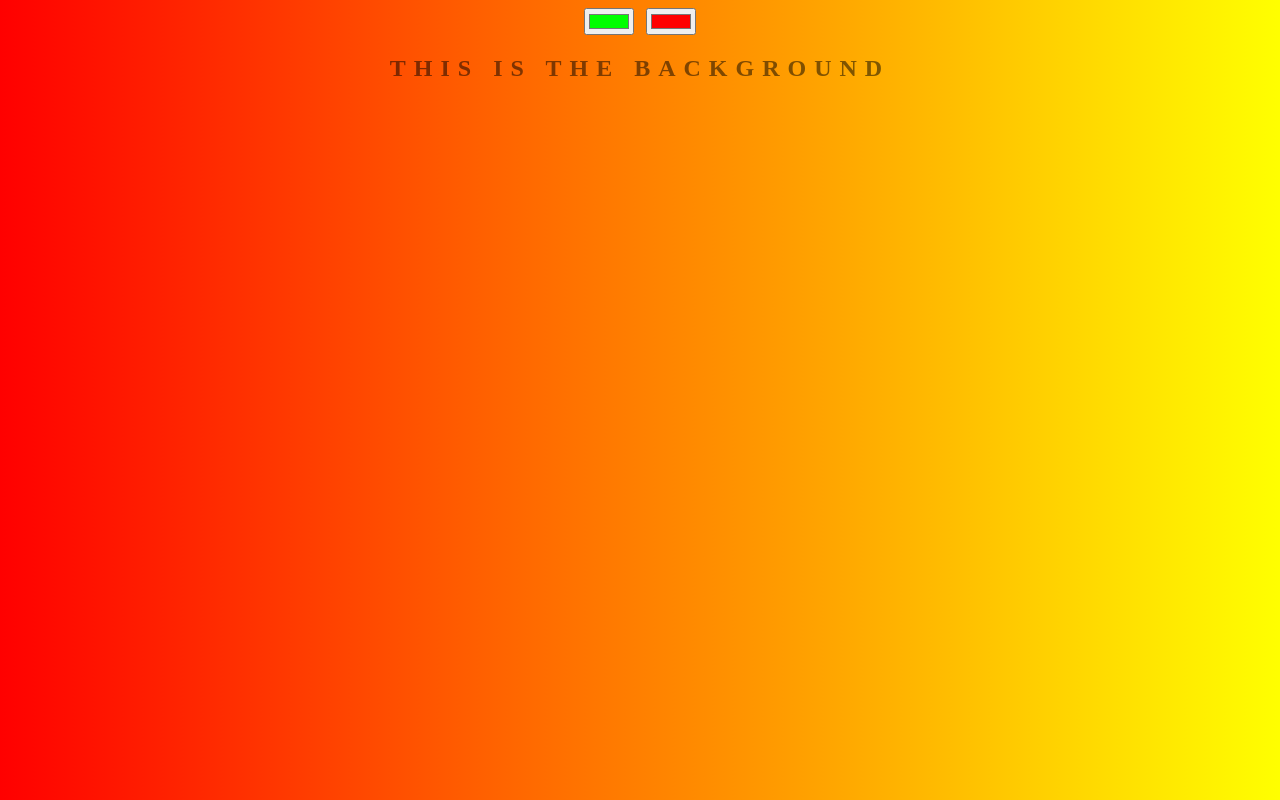
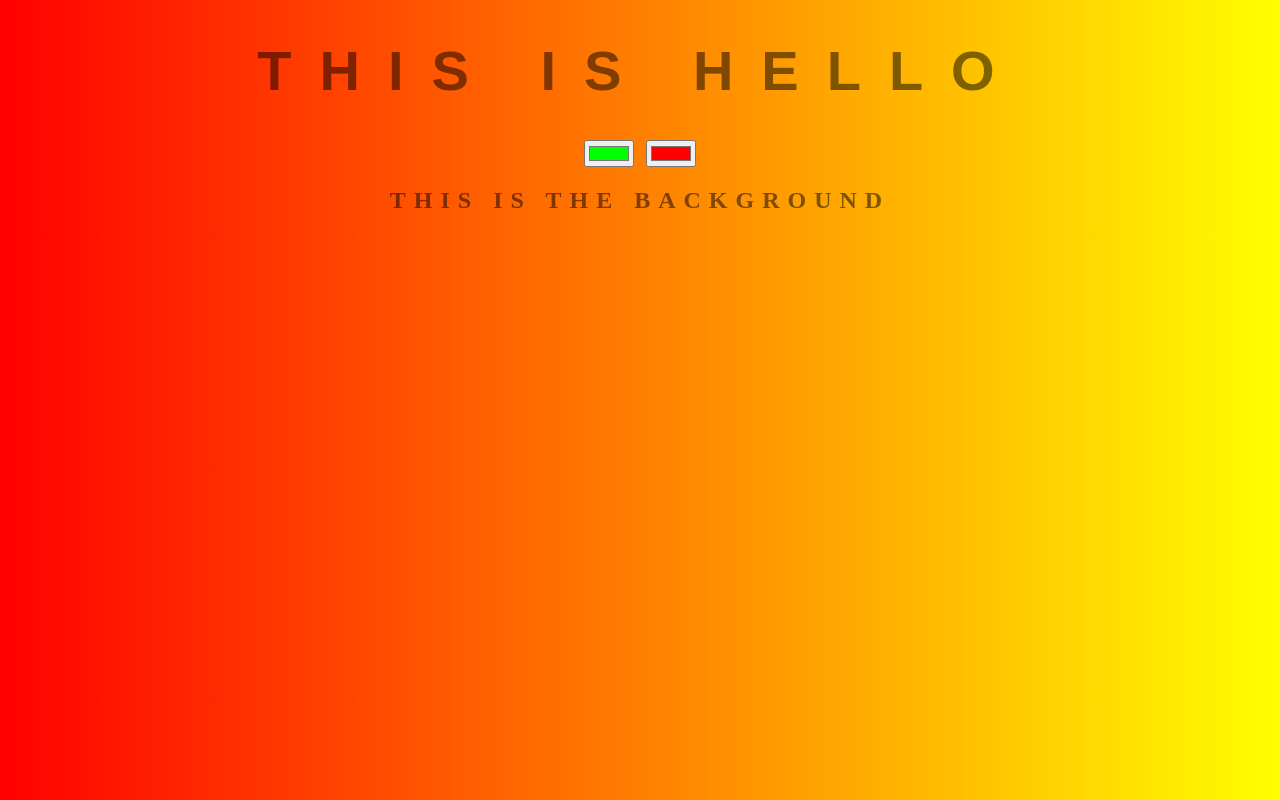
Before and after one commit to Michaelolawale/background-generator, a plain HTML site: page index.html in a window 1280 px wide. Drawn offline with Linux system fonts and the light colour scheme.

Commit message:
added h1 header

```diff
--- a/index.html
+++ b/index.html
@@ -5,6 +5,7 @@
 	<link rel="stylesheet" type="text/css" href="style.css">
 </head>
 <body id="gradient">
+	<h1>This is hello</h1>
 	<input class="color1" type="color" name="color1" value="#00ff00">
 	<input class="color2"  type="color" name="color2" value="#ff0000">
 	<h2>This is the background</h2>
```
